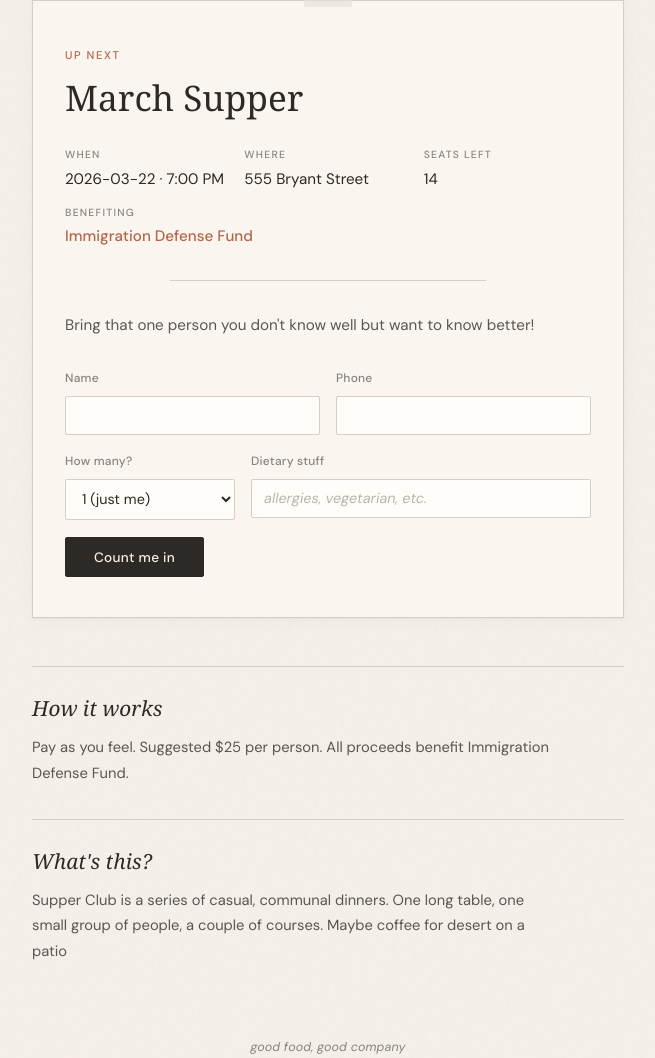
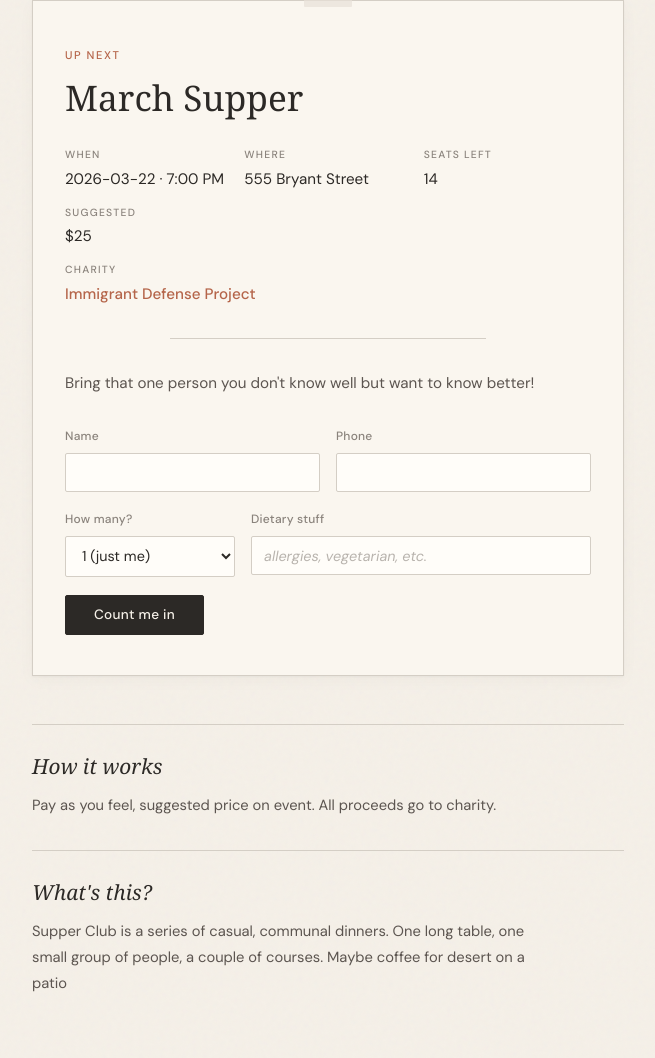
Before and after one commit to Oliver-Y/supper_club, a Flask app: page / in a window 1280 px wide. Shown: the part 96-1154 px from the top of the page, without its empty margins (312-967 px from the left). Run offline with Flask 3, Linux system fonts and the light colour scheme; data comes from the database, SQL or seed files in the repository; data that the repository does not hold is empty; some web fonts are replaced.

Commit message:
Add charity links and suggested price per event
Events now have charity_url (makes charity name clickable) and
suggested_price fields. Changed "Benefiting" to "Charity", added
"Suggested" detail in event card. Updated pricing section to
"Pay as you feel, suggested price on event. All proceeds go to
charity."

Co-Authored-By: Claude Opus 4.6 <noreply@anthropic.com>

```diff
--- a/app.py
+++ b/app.py
@@ -62,7 +62,7 @@ with app.app_context():
     db = get_db()
     if not db.execute("SELECT 1 FROM events LIMIT 1").fetchone():
         db.execute(
-            "INSERT INTO events (title, date, time, location, menu_description, capacity, charity) VALUES (?, ?, ?, ?, ?, ?, ?)",
+            "INSERT INTO events (title, date, time, location, menu_description, capacity, charity, charity_url, suggested_price) VALUES (?, ?, ?, ?, ?, ?, ?, ?, ?)",
             (
                 "March Supper",
                 "2026-03-22",
@@ -70,7 +70,9 @@ with app.app_context():
                 "555 Bryant Street",
                 "Bring that one person you don't know well but want to know better!",
                 14,
-                "Immigration Defense Fund",
+                "Immigrant Defense Project",
+                "https://www.immigrantdefenseproject.org/",
+                "$25",
             ),
         )
         db.commit()
@@ -221,6 +223,8 @@ def create_event():
     menu_description = request.form.get("menu_description", "").strip()
     capacity = int(request.form.get("capacity", 0))
     charity = request.form.get("charity", "").strip()
+    charity_url = request.form.get("charity_url", "").strip()
+    suggested_price = request.form.get("suggested_price", "").strip()
 
     if not all([title, event_date, location, menu_description, capacity]):
         flash("All fields are required.", "error")
@@ -228,8 +232,8 @@ def create_event():
 
     db = get_db()
     db.execute(
-        "INSERT INTO events (title, date, time, location, menu_description, capacity, charity) VALUES (?, ?, ?, ?, ?, ?, ?)",
-        (title, event_date, event_time or None, location, menu_description, capacity, charity or None),
+        "INSERT INTO events (title, date, time, location, menu_description, capacity, charity, charity_url, suggested_price) VALUES (?, ?, ?, ?, ?, ?, ?, ?, ?)",
+        (title, event_date, event_time or None, location, menu_description, capacity, charity or None, charity_url or None, suggested_price or None),
     )
     db.commit()
     flash("Event created.", "success")
@@ -246,11 +250,13 @@ def update_event(event_id):
     menu_description = request.form.get("menu_description", "").strip()
     capacity = int(request.form.get("capacity", 0))
     charity = request.form.get("charity", "").strip()
+    charity_url = request.form.get("charity_url", "").strip()
+    suggested_price = request.form.get("suggested_price", "").strip()
 
     db = get_db()
     db.execute(
-        "UPDATE events SET title=?, date=?, time=?, location=?, menu_description=?, capacity=?, charity=? WHERE id=?",
-        (title, event_date, event_time or None, location, menu_description, capacity, charity or None, event_id),
+        "UPDATE events SET title=?, date=?, time=?, location=?, menu_description=?, capacity=?, charity=?, charity_url=?, suggested_price=? WHERE id=?",
+        (title, event_date, event_time or None, location, menu_description, capacity, charity or None, charity_url or None, suggested_price or None, event_id),
     )
     db.commit()
     flash("Event updated.", "success")
--- a/schema.sql
+++ b/schema.sql
@@ -7,6 +7,8 @@ CREATE TABLE IF NOT EXISTS events (
     menu_description TEXT NOT NULL,
     capacity INTEGER NOT NULL,
     charity TEXT,
+    charity_url TEXT,
+    suggested_price TEXT,
     created_at TEXT NOT NULL DEFAULT (datetime('now'))
 );
 
--- a/static/style.css
+++ b/static/style.css
@@ -226,6 +226,17 @@ main {
 .detail-value-charity {
     color: var(--rust);
     font-weight: 500;
+}
+
+.detail-value-charity a {
+    color: inherit;
+    text-decoration: none;
+    border-bottom: 1px solid transparent;
+    transition: border-color 0.2s;
+}
+
+.detail-value-charity a:hover {
+    border-bottom-color: var(--rust);
 }
 
 /* ── Menu ───────────────────────────────────────────────── */
--- a/templates/index.html
+++ b/templates/index.html
@@ -18,10 +18,22 @@
             <span class="detail-label">Seats Left</span>
             <span class="detail-value">{{ spots_left }}</span>
         </div>
+        {% if event.suggested_price %}
+        <div class="event-detail">
+            <span class="detail-label">Suggested</span>
+            <span class="detail-value">{{ event.suggested_price }}</span>
+        </div>
+        {% endif %}
         {% if event.charity %}
         <div class="event-detail event-detail-charity">
-            <span class="detail-label">Benefiting</span>
-            <span class="detail-value detail-value-charity">{{ event.charity }}</span>
+            <span class="detail-label">Charity</span>
+            <span class="detail-value detail-value-charity">
+                {% if event.charity_url %}
+                <a href="{{ event.charity_url }}" target="_blank" rel="noopener">{{ event.charity }}</a>
+                {% else %}
+                {{ event.charity }}
+                {% endif %}
+            </span>
         </div>
         {% endif %}
     </div>
@@ -79,7 +91,7 @@
 <section class="pricing">
     <div class="pricing-inner">
         <h2>How it works</h2>
-        <p>Pay as you feel. Suggested $25 per person. All proceeds benefit {{ event.charity }}.</p>
+        <p>Pay as you feel, suggested price on event. All proceeds go to charity.</p>
     </div>
 </section>
 {% endif %}
```
Also changed, not shown: templates/admin.html (+18 -2 lines), .claude/settings.local.json.
